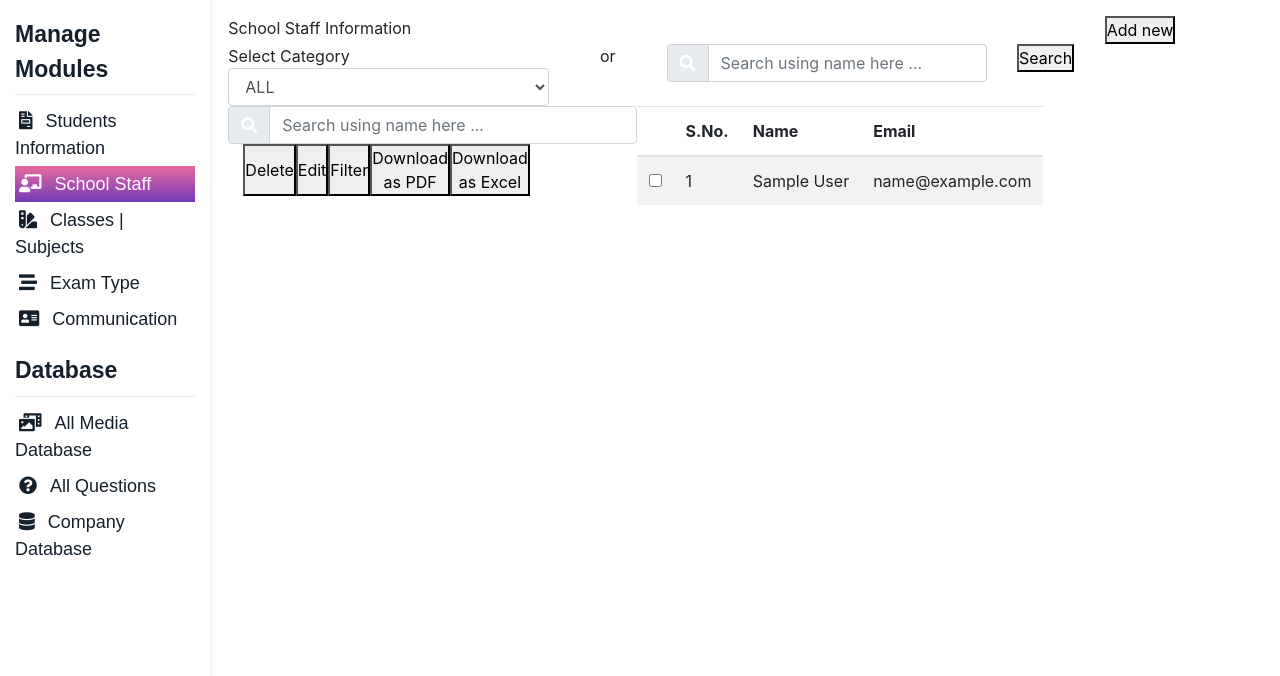
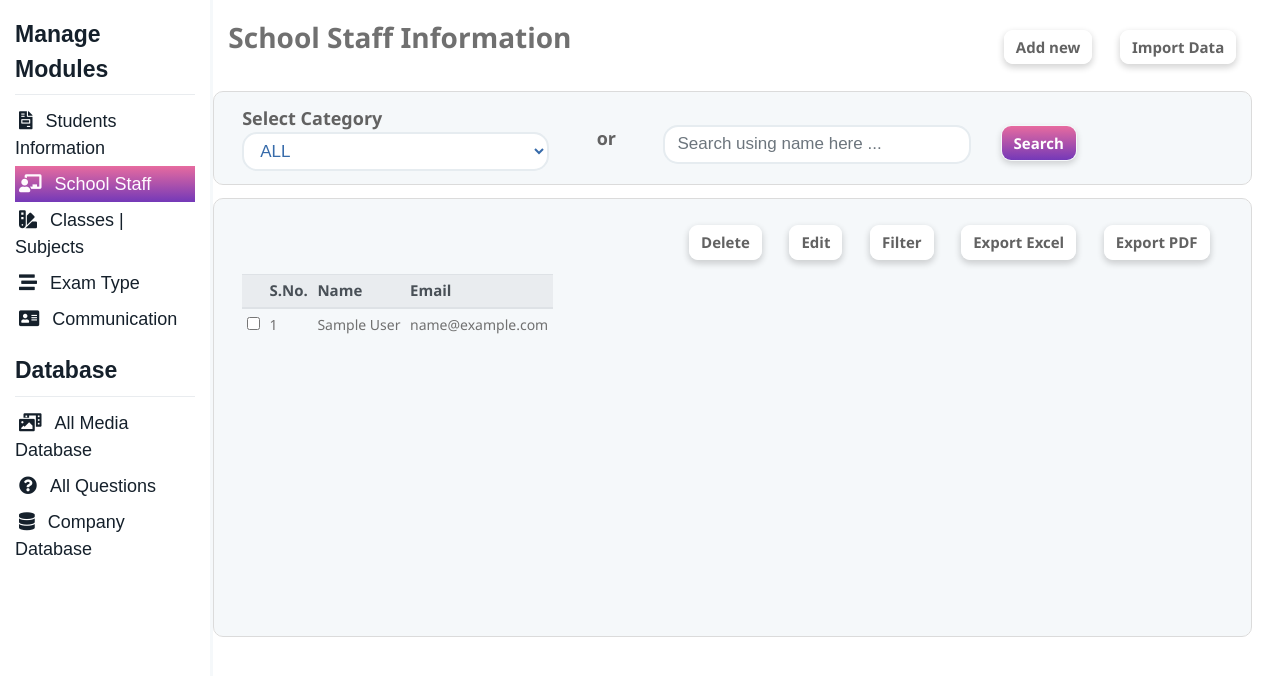
Before and after one commit to KirtiGautam/APR, a Django app: page /settings/school-staff in a window 1280 px wide. Shown: the part 64-740 px from the top of the page. Run offline with Django 3.2, Linux system fonts and the light colour scheme; the visitor is signed in with stand-in values (Sample User, id 1); data comes from the database, SQL or seed files in the repository; some libraries are stand-ins or nearby versions.

Commit message:
School Staff UI

```diff
--- a/src/Static/css/schoolStaff.css
+++ b/src/Static/css/schoolStaff.css
@@ -0,0 +1,136 @@
+.staff-info {
+  font-size: calc(20px + 1vmin);
+  font-weight: bold;
+  font-family: "Segoe UI", Tahoma, Geneva, Verdana, sans-serif;
+  color: #707070;
+}
+
+.buttons {
+  background: #ffffff 0% 0% no-repeat padding-box;
+  box-shadow: 0px 3px 6px #00000029;
+  border-radius: 10px;
+  font-weight: 600;
+  font-size: calc(7px + 1vmin);
+  font-family: "Segoe UI", Tahoma, Geneva, Verdana, sans-serif;
+  margin: calc(1vmax) !important;
+  color: #626262;
+}
+
+.buttons:focus {
+  background: #f5f8fa 0% 0% no-repeat padding-box;
+  box-shadow: 0px 3px 6px #00000029;
+  outline: none;
+}
+
+.row-two,
+.row-three,
+.row-four {
+  background: #f5f8fa 0% 0% no-repeat padding-box;
+  border: 1px solid #dbdbdb;
+  border-radius: 10px;
+  margin: 1vmax !important;
+  padding: 1vmax !important;
+}
+
+.selection {
+  font-size: calc(10px + 1vmin);
+  font-weight: bold;
+  font-family: "Segoe UI", Tahoma, Geneva, Verdana, sans-serif;
+  color: #626262;
+}
+
+.drop {
+  background: #ffffff 0% 0% no-repeat padding-box;
+  border: 2px solid #e6ecf0;
+  border-radius: 15px;
+  font-size: calc(9px + 1vmin);
+  font-family: Arial, Helvetica, sans-serif;
+  color: #376baa;
+}
+
+.search-button {
+  background: transparent linear-gradient(180deg, #e76b9f 0%, #7439b8 100%) 0%
+    0% no-repeat padding-box;
+  box-shadow: 0px 3px 6px #00000029;
+  border-radius: 10px;
+  font-weight: 600;
+  font-size: calc(7px + 1vmin);
+  font-family: "Segoe UI", Tahoma, Geneva, Verdana, sans-serif;
+  color: #ffffff;
+}
+
+.search-button:focus {
+  background: transparent linear-gradient(0deg, #e76b9f 0%, #7439b8 100%) 0% 0%
+    no-repeat padding-box;
+  box-shadow: 0px 3px 6px #00000029;
+  outline: none;
+}
+
+th {
+  position: sticky;
+  top: 0;
+  font-size: calc(7px + 1vmin);
+  color: #707070;
+  font-family: "Segoe UI", Tahoma, Geneva, Verdana, sans-serif;
+}
+
+tr:hover {
+  cursor: pointer;
+}
+
+td {
+  font-size: calc(6px + 1vmin);
+  color: #707070;
+  font-family: "Segoe UI", Tahoma, Geneva, Verdana, sans-serif;
+}
+
+.table {
+  position: relative;
+}
+
+.contain {
+  width: 100%;
+  height: 350px;
+  overflow-x: auto;
+  overflow-y: auto;
+}
+
+.inp {
+  background: #ffffff 0% 0% no-repeat padding-box;
+  border: 1px solid #707070;
+  border-radius: 10px;
+  font-size: calc(9px + 1vmin);
+  font-family: Arial, Helvetica, sans-serif;
+  color: #376baa;
+}
+
+.ansd {
+  font: Bold 28px/37px Segoe UI;
+  font-size: calc(15px + 1vmin);
+  font-weight: bold;
+  font-family: "Segoe UI", Tahoma, Geneva, Verdana, sans-serif;
+  color: #707070;
+}
+
+.save {
+  background: transparent linear-gradient(180deg, #e76b9f 0%, #7439b8 100%) 0%
+    0% no-repeat padding-box;
+  box-shadow: 0px 3px 6px #00000029;
+  border-radius: 10px;
+  font-size: calc(7px + 1vmin);
+  font-family: "Segoe UI", Tahoma, Geneva, Verdana, sans-serif;
+  font-weight: 600;
+  letter-spacing: 0px;
+  color: #ffffff;
+}
+
+.save:focus {
+  background: transparent linear-gradient(0deg, #e76b9f 0%, #7439b8 100%) 0% 0%
+    no-repeat padding-box;
+  box-shadow: 0px 3px 6px #00000029;
+  outline: none;
+}
+
+.or{
+    margin-top: 20px !important;
+  }
--- a/src/Templates/settings/admin/schoolStaff/schoolStaff.html
+++ b/src/Templates/settings/admin/schoolStaff/schoolStaff.html
@@ -10,65 +10,53 @@
 </div>
 <div class="content">
     <div class="container-fluid">
-        <div class="row">
-            <div class="col-6 col-sm-8 col-md-10 col-lg-10">
-                <span>School Staff Information</span>
+        <div class="row row-one">
+            <div class="col-6 col-sm-8 col-md-8 col-lg-8">
+                <span class="staff-info">School Staff Information</span>
             </div>
-            <div class="col-6 col-sm-4 col-md-2 col-lg-2">
-                <button id="newStaff">Add new</button>
+            <div class="col-6 col-sm-4 col-md-4 col-lg-4">
+                <span class="d-flex justify-content-end">
+                    <button id="newStaff" class="btn buttons">Add new</button>
+                    <button id="" class="btn buttons">Import Data</button>
+                </span>
             </div>
         </div>
-        <div class="row">
+        <div class="row row-two">
             <div class="col-12 col-sm-12 col-md-5 col-lg-4">
-                <span>Select Category</span>
+                <span class="selection">Select Category</span>
                 <br>
-                <select id="type" class="form-control">
+                <select id="type" class="form-control drop">
                     <option value="" selected>ALL</option>
                     <option value="admin">Admin</option>
                     <option value="teacher">Teacher</option>
                 </select>
             </div>
-            <div class="col-12 col-sm-12 col-md-2 col-lg-1 text-center">
-                <span>or</span>
+            <div class="col-12 col-sm-12 col-md-2 col-lg-1 text-center or">
+                <span class="selection">or</span>
             </div>
             <div class="col-12 col-sm-12 col-md-5 col-lg-4">
                 <div class="input-group md-form form-sm form-1 pl-0">
-                    <div class="input-group-prepend">
-                        <span class="input-group-text purple lighten-3" id="basic-text1"><i
-                                class="fas fa-search text-white" aria-hidden="true"></i></span>
-                    </div>
-                    <input class="form-control my-0 py-1" id="search" type="text"
-                        placeholder="Search using name here ..." aria-label="Search">
+                    <input class="form-control drop or" id="search" type="text" placeholder="Search using name here ...">
                 </div>
             </div>
             <div class="col-12 col-sm-12 col-md-12 col-lg-3">
-                <button>Search</button>
+                <button class="btn search-button or">Search</button>
             </div>
         </div>
-        <div class="row">
-            <div class="col-12 col-sm-12 col-md-12 col-lg-5">
-                <div class="input-group md-form form-sm form-1 pl-0">
-                    <div class="input-group-prepend">
-                        <span class="input-group-text purple lighten-3" id="basic-text1"><i
-                                class="fas fa-search text-white" aria-hidden="true"></i></span>
-                    </div>
-                    <input class="form-control my-0 py-1" type="text" placeholder="Search using name here ..."
-                        aria-label="Search">
-                </div>
-                <div class="col-12 col-sm-12 col-md-12 col-lg-7">
-                    <div class="d-flex justify-content-around">
-                        <button id="delete">Delete</button>
-                        <button id="edit">Edit</button>
-                        <button>Filter</button>
-                        <button>Download as PDF</button>
-                        <button id="excel">Download as Excel</button>
-                    </div>
+        <div class="row row-three">
+            <div class="col-12 col-sm-12 col-md-12 col-lg-12">
+                <div class="d-flex justify-content-end">
+                    <button id="delete" class="btn buttons">Delete</button>
+                    <button id="edit" class="btn buttons">Edit</button>
+                    <button class="btn buttons">Filter</button>
+                    <button id="excel" class="btn buttons">Export Excel</button>
+                    <button class="btn buttons">Export PDF</button>
                 </div>
             </div>
-            <div class="row">
-                <div class="table-responsive-sm">
-                    <table class="table table-striped w-auto">
-                        <thead>
+            <div class="col-12">
+                <div class="table-responsive contain">
+                    <table class="table table-hover table-sm w-auto">
+                        <thead class="thead-light">
                             <tr>
                                 <th></th>
                                 <th>S.No.</th>
@@ -76,31 +64,44 @@
                                 <th>Email</th>
                             </tr>
                         </thead>
-                        <tbody id="Staff">
-                        </tbody>
+                        <tbody id="Staff"></tbody>
                     </table>
                 </div>
             </div>
         </div>
     </div>
     <div class="modal" tabindex="-1" role="dialog" id="add">
-        <div class="modal-dialog" role="document">
+        <div class="modal-dialog modal-xl" role="document">
             <div class="modal-content">
                 <div class="modal-header">
-                    <h5 class="modal-title">Modal title</h5>
+                    <span class="modal-title">
+                        <span class="ansd">Add New Staff Details</span>
+                    </span>
                     <button type="button" class="close" data-dismiss="modal" aria-label="Close">
                         <span aria-hidden="true">&times;</span>
                     </button>
                 </div>
-                <div class="modal-body">
+                <div class="modal-body row row-four">
                     <input type="hidden" id="UID">
-                    First Name:<input type="text" id="first_name"><br>
-                    Last Name:<input type="text" id="last_name"><br>
-                    Email:<input type="email" id="email"><br>
+                    <span class="col-6 col-sm-6 col-md-6 col-lg-6">
+                        <span class="selection">First Name</span>
+                        <br>
+                        <input type="text" id="first_name" class="form-control inp">
+                    </span>
+                    <span class="col-6 col-sm-6 col-md-6 col-lg-6">
+                        <span class="selection">Last Name</span>
+                        <br>
+                        <input type="text" id="last_name" class="form-control inp">
+                    </span>
+                    <span class="col-6 col-sm-6 col-md-6 col-lg-6">
+                        <span class="selection">Email</span>
+                        <br>
+                        <input type="email" id="email" class="form-control inp">
+                    </span>
                 </div>
                 <div class="modal-footer">
-                    <button class="btn btn-primary" id="ANS">Add Student</button>
-                    <button class="btn btn-primary" id="US">Update</button>
+                    <button class="btn save" id="ANS">Save</button>
+                    <button class="btn save" id="US">Save</button>
                 </div>
             </div>
         </div>
```
Also changed, not shown: src/Static/css/studentinfo.css (+15 -11 lines), src/Templates/settings/admin/studentinfo/studentInfo.html (+4 -4 lines).
